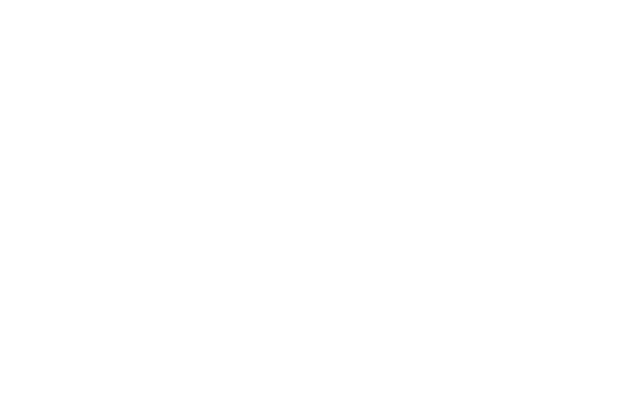
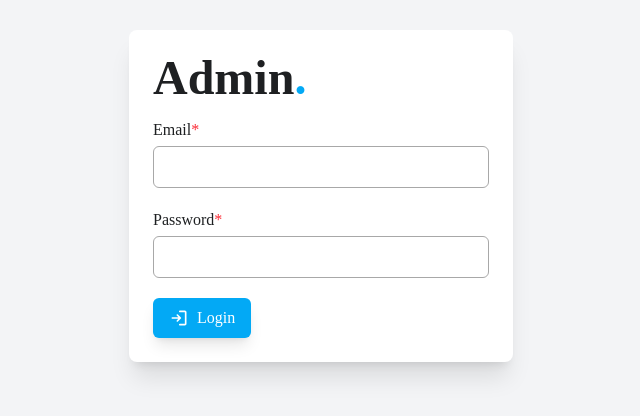
Before and after one commit to kang0408/Mini_CMS, a React (Vite) app in the folder Front_end/: page /auth/login in a window 1280 px wide. Before the commit this address had no page. Shown: the part 204-620 px from the top of the page, without its empty margins (319-959 px from the left). Built offline with nearby package versions, Linux system fonts and the light colour scheme.

Commit message:
feat(ui): build auth layout and add login page

```diff
--- /dev/null
+++ b/Front_end/src/components/layouts/auth.jsx
@@ -0,0 +1,9 @@
+import { Outlet } from "react-router-dom";
+
+export default function AuthLayout() {
+  return (
+    <div className="flex-1 relative bg-gray-100">
+      <Outlet />
+    </div>
+  );
+}
--- /dev/null
+++ b/Front_end/src/pages/Login.jsx
@@ -0,0 +1,74 @@
+import { useState } from "react";
+
+import Form from "../components/common/Form";
+import Input from "../components/common/Input";
+import Button from "../components/common/Button";
+
+export default function Login() {
+  const [formData, setFormData] = useState({
+    email: "",
+    password: "",
+  });
+
+  const validater = [
+    {
+      field: "email",
+      validate: (value) => {
+        if (value.length == "") return "Email is not empty";
+        if (!/^[\w\-\.]+@([\w-]+\.)+[\w-]{2,}$/.test(value))
+          return "Invalid email format";
+      },
+    },
+    {
+      field: "password",
+      validate: (value) => {
+        if (value == 0) return "Password is not empty";
+        if (!/^(?=.*[0-9])(?=.*[A-Za-z])\S{8,}$/.test(value))
+          return "Password must be at least 8 characters long and contain both letters and numbers";
+      },
+    },
+  ];
+
+  const onHandleChange = (e) => {
+    const { name, value } = e.target;
+    setFormData({ ...formData, [name]: value });
+  };
+
+  const submitForm = () => {
+    console.log(formData);
+  };
+
+  return (
+    <div className="absolute top-1/2 left-1/2 -translate-1/2 bg-white p-6 rounded-lg w-96 shadow-xl">
+      <p className="font-bold text-5xl mb-4">
+        Admin<span className="text-primary-500">.</span>
+      </p>
+      <Form data={formData} validater={validater} handleSubmit={submitForm}>
+        <Input
+          label={"Email"}
+          name={"email"}
+          value={formData.email}
+          onChange={onHandleChange}
+          required
+        />
+        <Input
+          label={"Password"}
+          name={"password"}
+          value={formData.password}
+          onChange={onHandleChange}
+          type="password"
+          required
+        />
+        <div className="action">
+          <Button
+            color="primary"
+            type="submit"
+            icon="material-symbols:login-rounded"
+          >
+            Login
+          </Button>
+        </div>
+      </Form>
+    </div>
+  );
+}
```
Also changed, not shown: Front_end/src/routes/index.routes.jsx (+13 -1 lines).
